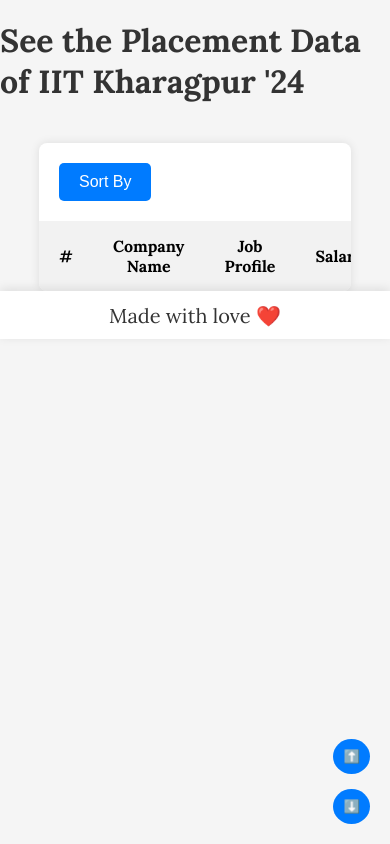
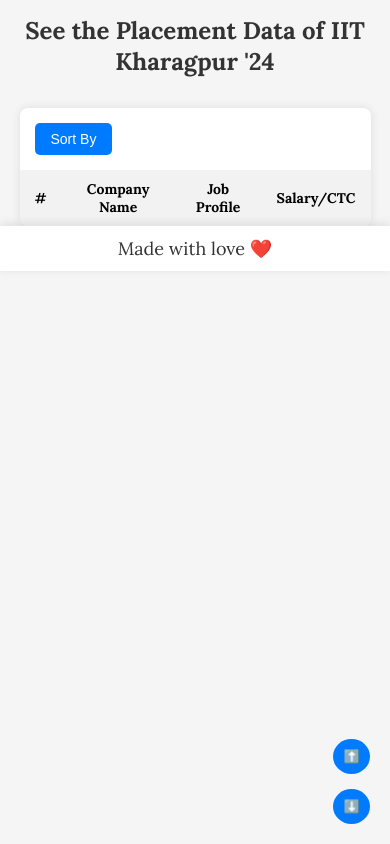
Before and after one commit to shreyans00/ERP-Placement-Data, a website: page public/index.html in a window 390 px wide. Drawn offline with Linux system fonts and the light colour scheme.

Commit message:
responsive

```diff
--- a/public/style.css
+++ b/public/style.css
@@ -11,6 +11,7 @@
 }
 
 h1 {
+  text-align: center;
   margin-top: 20px;
   color: #333;
 }
@@ -21,7 +22,7 @@
   background-color: #fff;
   box-shadow: 0 0 10px rgba(0, 0, 0, 0.1);
   border-radius: 8px;
-  overflow: hidden;
+  overflow-x: auto;
 }
 
 #sort-container {
@@ -144,3 +145,39 @@
 #scroll-to-bottom:hover {
   background-color: #0056b3;
 }
+
+/* Media Query for Mobile Devices */
+@media (max-width: 600px) {
+  h1 {
+    font-size: 24px;
+    margin-top: 15px;
+  }
+
+  #results-container {
+    width: 90%;
+    margin-top: 15px;
+  }
+
+  #sort-container {
+    margin: 15px;
+  }
+
+  #sort-button {
+    padding: 8px 16px;
+    font-size: 14px;
+  }
+
+  #sort-options a {
+    padding: 8px 16px;
+  }
+
+  th,
+  td {
+    padding: 10px 15px;
+    font-size: 14px;
+  }
+
+  footer {
+    font-size: 18px;
+  }
+}
```
